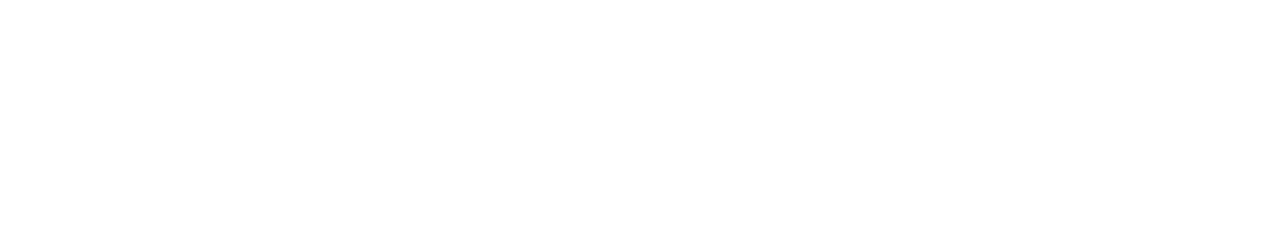
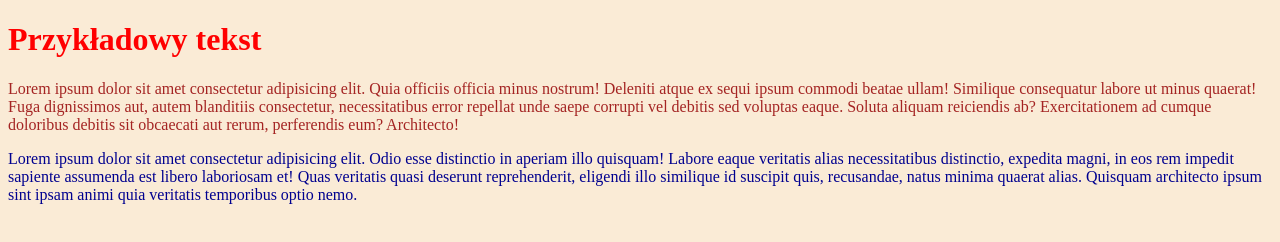
Before and after one commit to danielbuczko/31142, a plain HTML site: page index.html in a window 1280 px wide. Drawn offline with Linux system fonts and the light colour scheme.

Commit message:
Dodanie nagłówka, paragrafów i ostylowanie

```diff
--- a/index.html
+++ b/index.html
@@ -7,5 +7,26 @@
     <link rel="stylesheet" href="style.css" />
     <title>Zadanie 31142</title>
   </head>
-  <body></body>
+  <body>
+    <h1>Przykładowy tekst</h1>
+    <p class="paragraf1">
+      Lorem ipsum dolor sit amet consectetur adipisicing elit. Quia officiis
+      officia minus nostrum! Deleniti atque ex sequi ipsum commodi beatae ullam!
+      Similique consequatur labore ut minus quaerat! Fuga dignissimos aut, autem
+      blanditiis consectetur, necessitatibus error repellat unde saepe corrupti
+      vel debitis sed voluptas eaque. Soluta aliquam reiciendis ab?
+      Exercitationem ad cumque doloribus debitis sit obcaecati aut rerum,
+      perferendis eum? Architecto!
+    </p>
+    <p class="paragraf2">
+      Lorem ipsum dolor sit amet consectetur adipisicing elit. Odio esse
+      distinctio in aperiam illo quisquam! Labore eaque veritatis alias
+      necessitatibus distinctio, expedita magni, in eos rem impedit sapiente
+      assumenda est libero laboriosam et! Quas veritatis quasi deserunt
+      reprehenderit, eligendi illo similique id suscipit quis, recusandae, natus
+      minima quaerat alias. Quisquam architecto ipsum sint ipsam animi quia
+      veritatis temporibus optio nemo.
+    </p>
+    <p></p>
+  </body>
 </html>
--- a/style.css
+++ b/style.css
@@ -0,0 +1,15 @@
+body {
+  background-color: #faebd6;
+}
+
+h1 {
+  color: #ff0000;
+}
+
+.paragraf1 {
+  color: #a42423;
+}
+
+.paragraf2 {
+  color: #00008f;
+}
```
